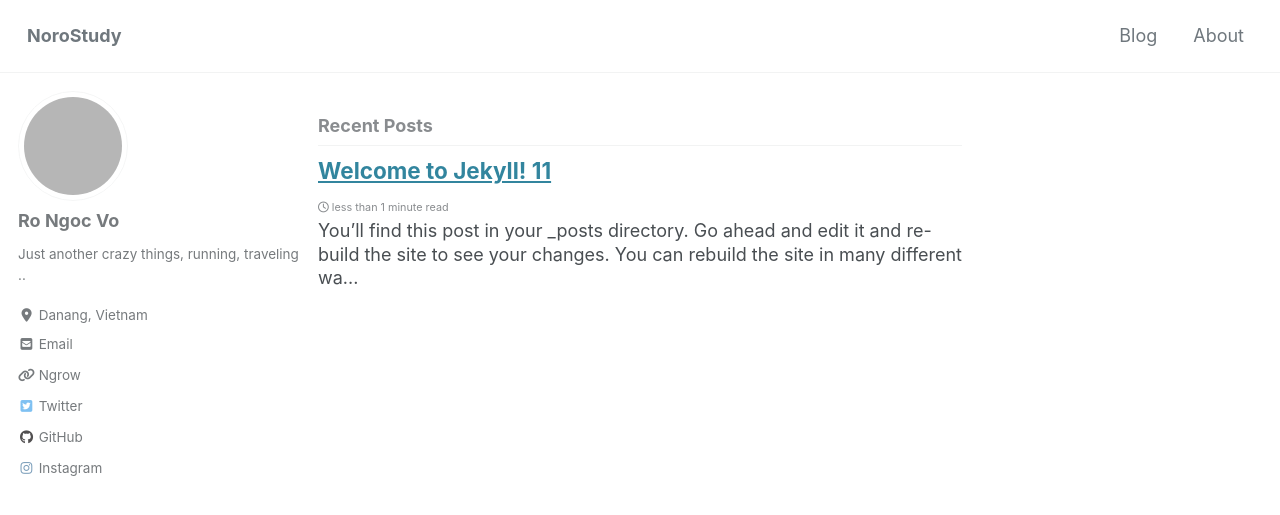
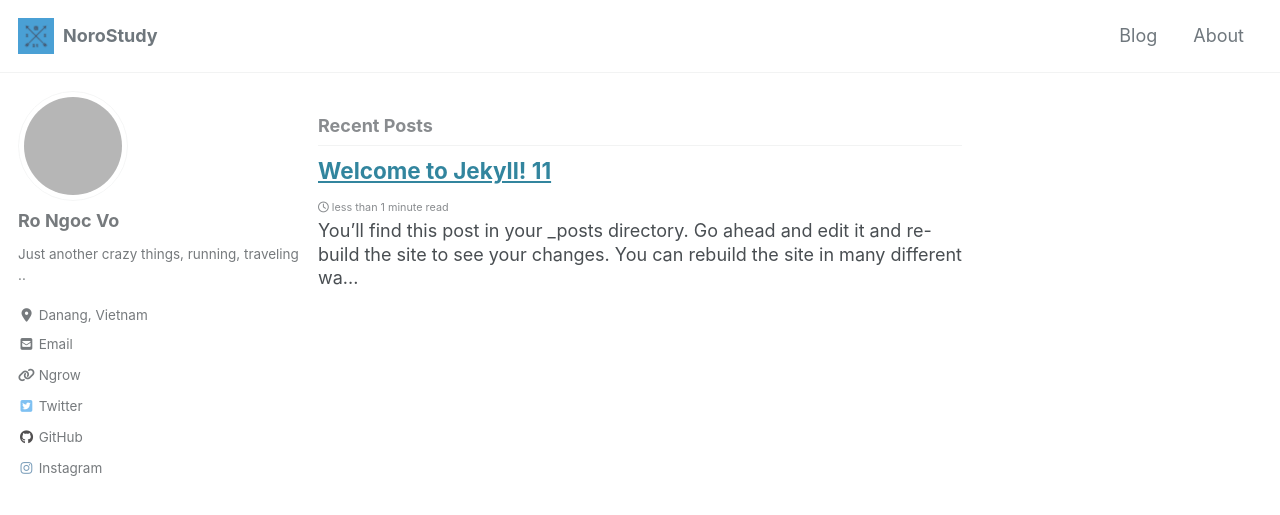
Before and after one commit to ngocro208/ngocro208.github.io, a Jekyll site: the page built from index.html, in a window 1280 px wide and 900 px high. Shown: the top 515 px of the window. Built offline with Jekyll 4.4.1, drawn with Linux system fonts in a browser that asks for light colours; nearby versions of some CDN libraries; the list of posts is cut into pages by our own code; grey boxes are pictures that could not be loaded.

Commit message:
Add favicon

```diff
--- a/_config.yml
+++ b/_config.yml
@@ -12,7 +12,7 @@
 avatar: https://avatars2.githubusercontent.com/u/33742348?s=460&v=4
 paginate: 8
 paginate_path: "/page:num/"
-
+logo_path: "/assets/images/favicon.ico"
 
 category_archive:
   type: liquid
--- a/_includes/head.html
+++ b/_includes/head.html
@@ -3,7 +3,7 @@
 
 {% include seo.html %}
 <meta name="viewport" content="width=device-width, initial-scale=1.0">
-
+<link rel="shortcut icon" type="image/x-icon" href="/assets/images/favicon.ico">
 <script>
   document.documentElement.className = document.documentElement.className.replace(/\bno-js\b/g, '') + ' js ';
 </script>
--- a/_includes/mashead.html
+++ b/_includes/mashead.html
@@ -2,8 +2,8 @@
     <div class="masthead__inner-wrap">
       <div class="masthead__menu">
         <nav id="site-nav" class="greedy-nav">
-          {% unless logo_path == empty %}
-            <a class="site-logo" href="{{ '/' | relative_url }}"><img src="{{ logo_path | relative_url }}" alt=""></a>
+          {% unless site.logo_path == empty %}
+            <a class="site-logo" href="{{ '/' | relative_url }}"><img src="{{ site.logo_path | relative_url }}" alt="Logo"></a>
           {% endunless %}
           <a class="site-title" href="{{ '/' | relative_url }}">
             {{ site.masthead_title | default: site.title }}
```
Also changed, not shown: assets/images/favicon.ico (added).
